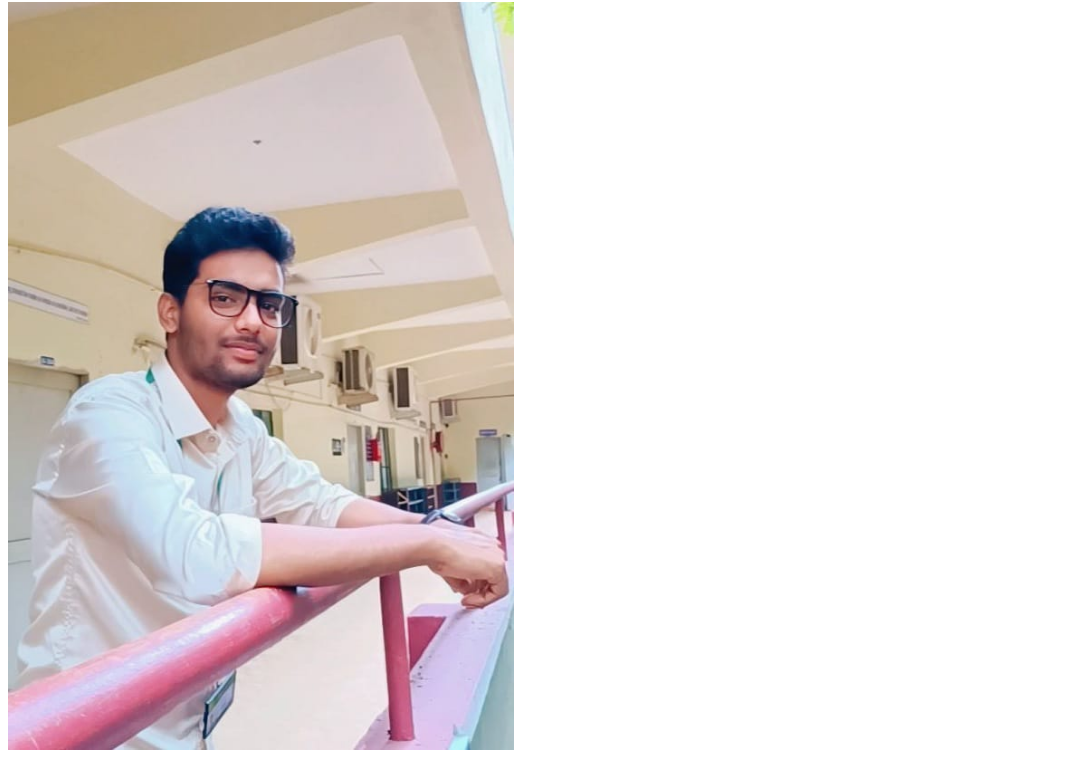
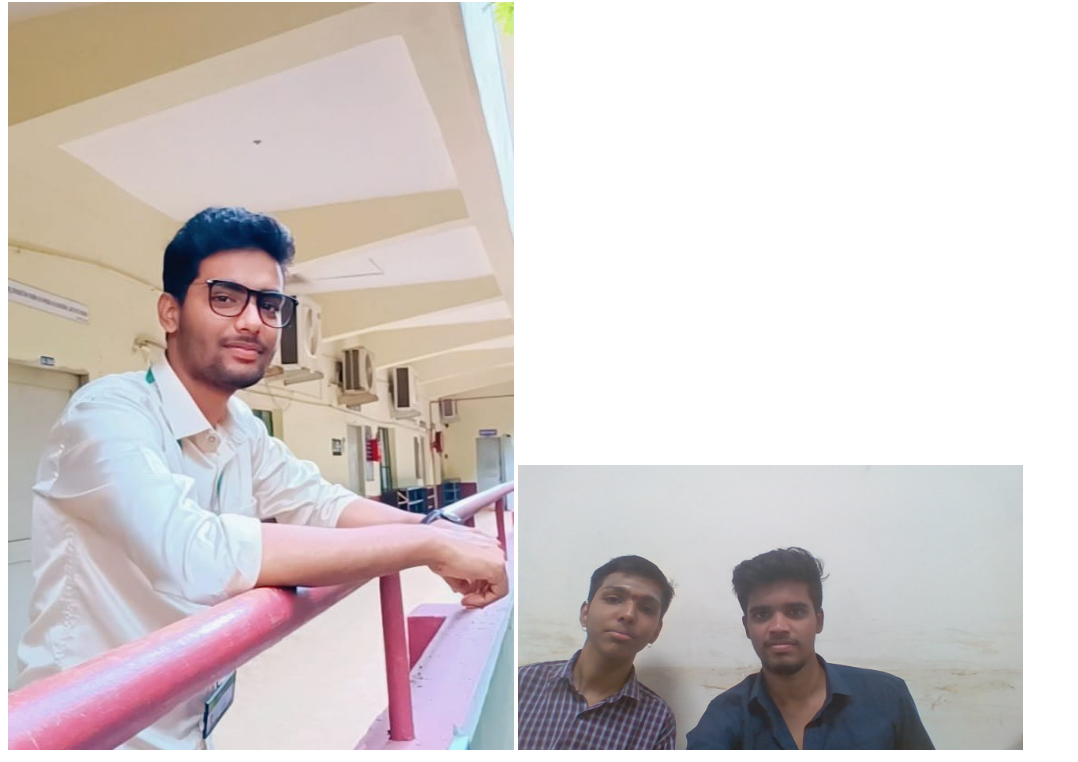
Before and after one commit to chanukyaarji/website, a plain HTML site: page index.html in a window 1280 px wide. Shown: the part 64-826 px from the top of the page, without its empty margins (0-1078 px from the left). Drawn offline with Linux system fonts and the light colour scheme.

Commit message:
sample website

```diff
--- a/index.html
+++ b/index.html
@@ -6,6 +6,7 @@
 	<H1>
 	chanukya,web developer</h1>
 	<img width="40%"src="raghu.jpeg">
+	<img width="40%"src="frnds.jpg">
 	</body>
 
 
```
